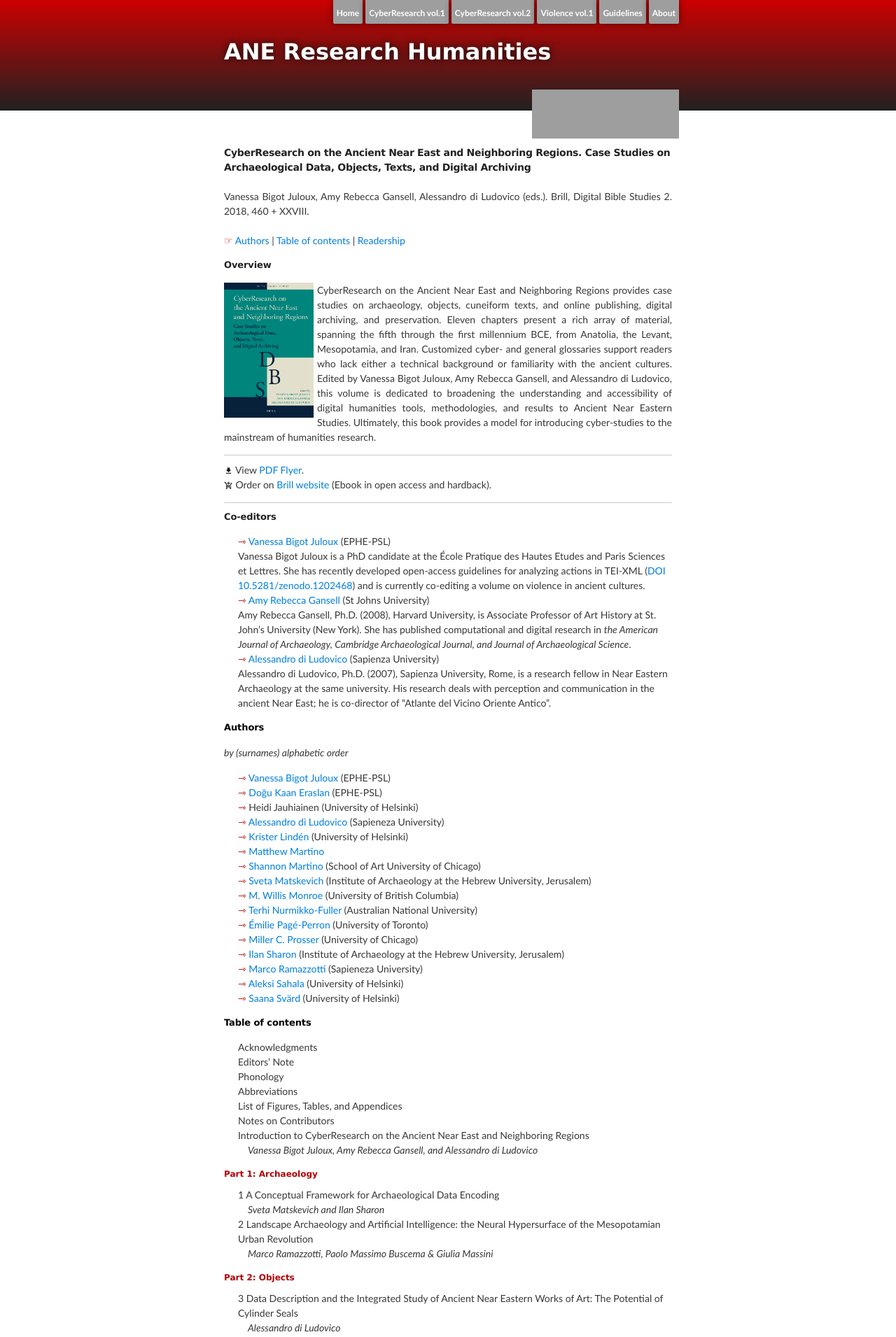
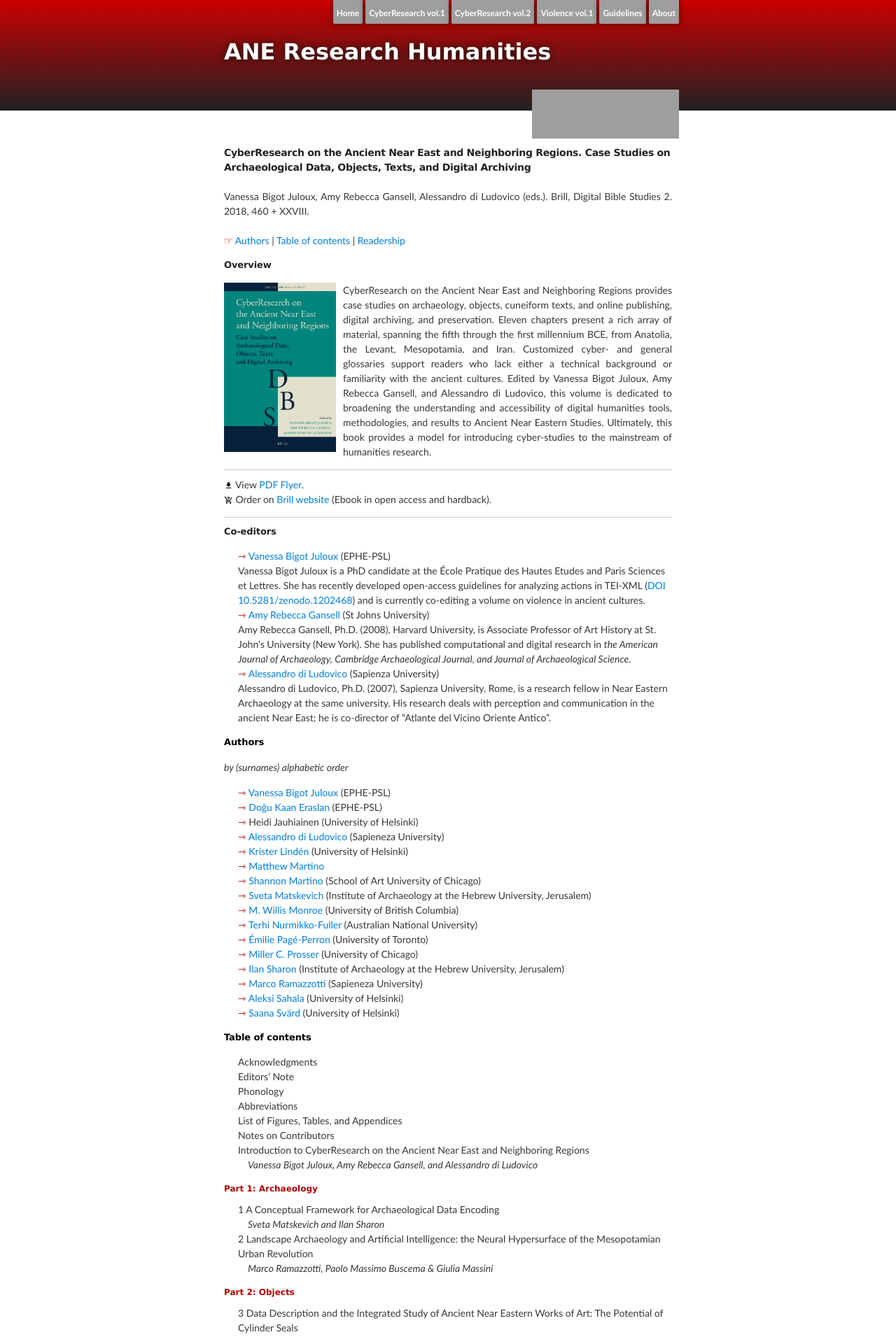
Before and after one commit to vbigot-juloux/ane-research-humanities, a Jekyll site: the page built from docs/CyberResearch-vol1.md, in a window 1280 px wide. Shown: the top 1911 px of the page at 70% size. Built offline with Jekyll 4.4.1, drawn with Linux system fonts in a browser that asks for light colours; the repository's description, which GitHub fills in, is left out; grey boxes are pictures that could not be loaded.

Commit message:
Update CyberResearch-vol1.md

```diff
--- a/docs/CyberResearch-vol1.md
+++ b/docs/CyberResearch-vol1.md
@@ -8,7 +8,7 @@ Vanessa Bigot Juloux, Amy Rebecca Gansell, Alessandro di Ludovico (eds.). Brill,
 <span style="color:#b30000; font-size: 14px">&#9758;</span> <a href="#authors">Authors</a> | <a href="#table-content">Table of contents</a> | <a href="#readership">Readership</a>
 
 <h3>Overview</h3>
-<p><img src="../assets/CyberResearch_FrontCover.png" style="float: left; overflow: auto; width:20%; padding-right: 5px; padding-bottom: 5px; border:0; -webkit-box-shadow: 0 0 0;"/>CyberResearch on the Ancient Near East and Neighboring Regions provides case studies on archaeology, objects, cuneiform texts, and online publishing, digital archiving, and preservation.
+<p><img src="../assets/CyberResearch_FrontCover.png" style="float: left; overflow: auto; width:25%; padding-right: 10px; padding-bottom: 10px; border:0; -webkit-box-shadow: 0 0 0;"/>CyberResearch on the Ancient Near East and Neighboring Regions provides case studies on archaeology, objects, cuneiform texts, and online publishing, digital archiving, and preservation.
 Eleven chapters present a rich array of material, spanning the fifth through the first millennium BCE, from Anatolia, the Levant, Mesopotamia, and Iran. Customized cyber- and general glossaries support readers who lack either a technical background or familiarity with the ancient cultures. Edited by Vanessa Bigot Juloux, Amy Rebecca Gansell, and Alessandro di Ludovico, this volume is dedicated to broadening the understanding and accessibility of digital humanities tools, methodologies, and results to Ancient Near Eastern Studies. Ultimately, this book provides a model for introducing cyber-studies to the mainstream of humanities research.</p>
 
 <hr style="height:0; margin:0; background:transparent; border-bottom:0.5px solid #cccccc;" />
```
